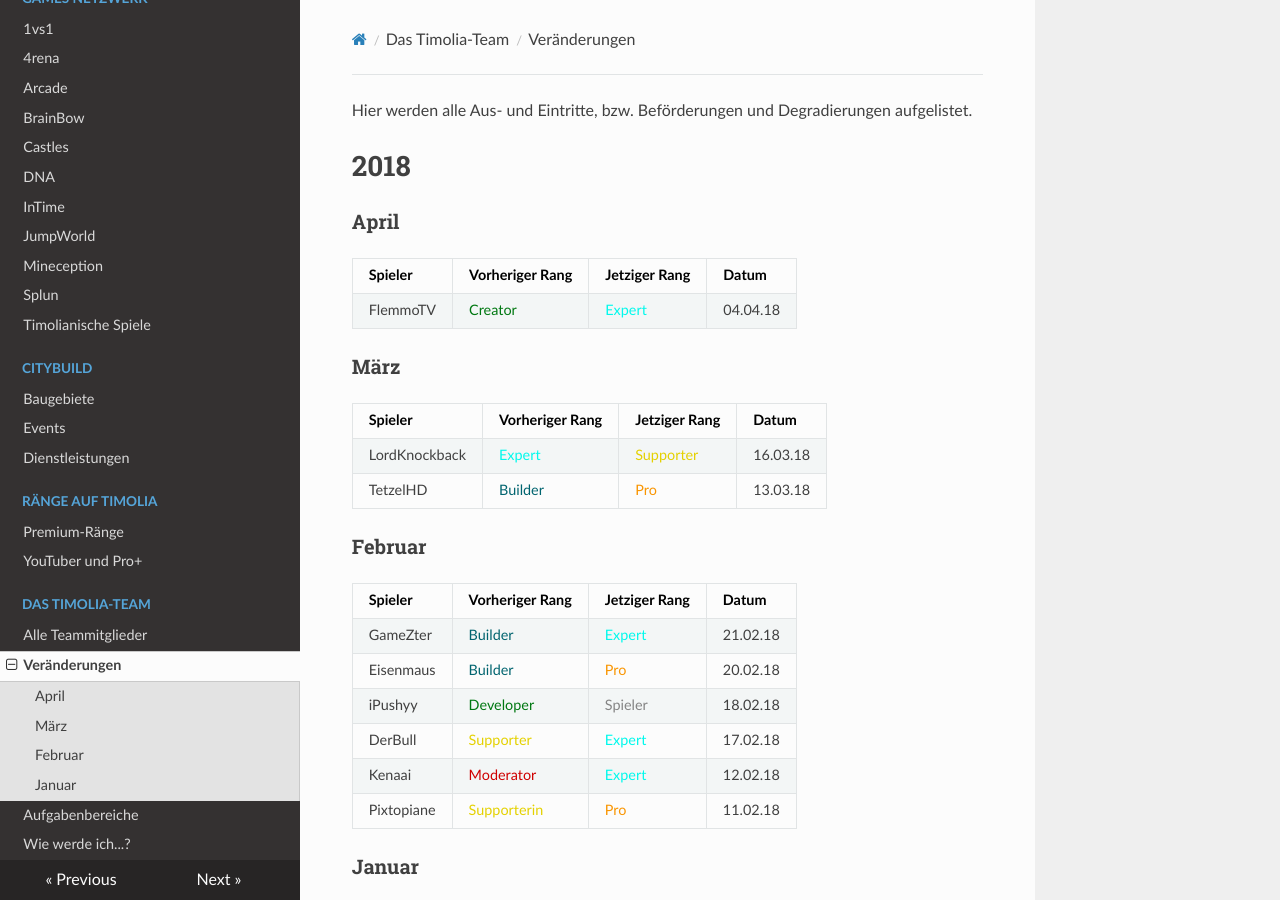
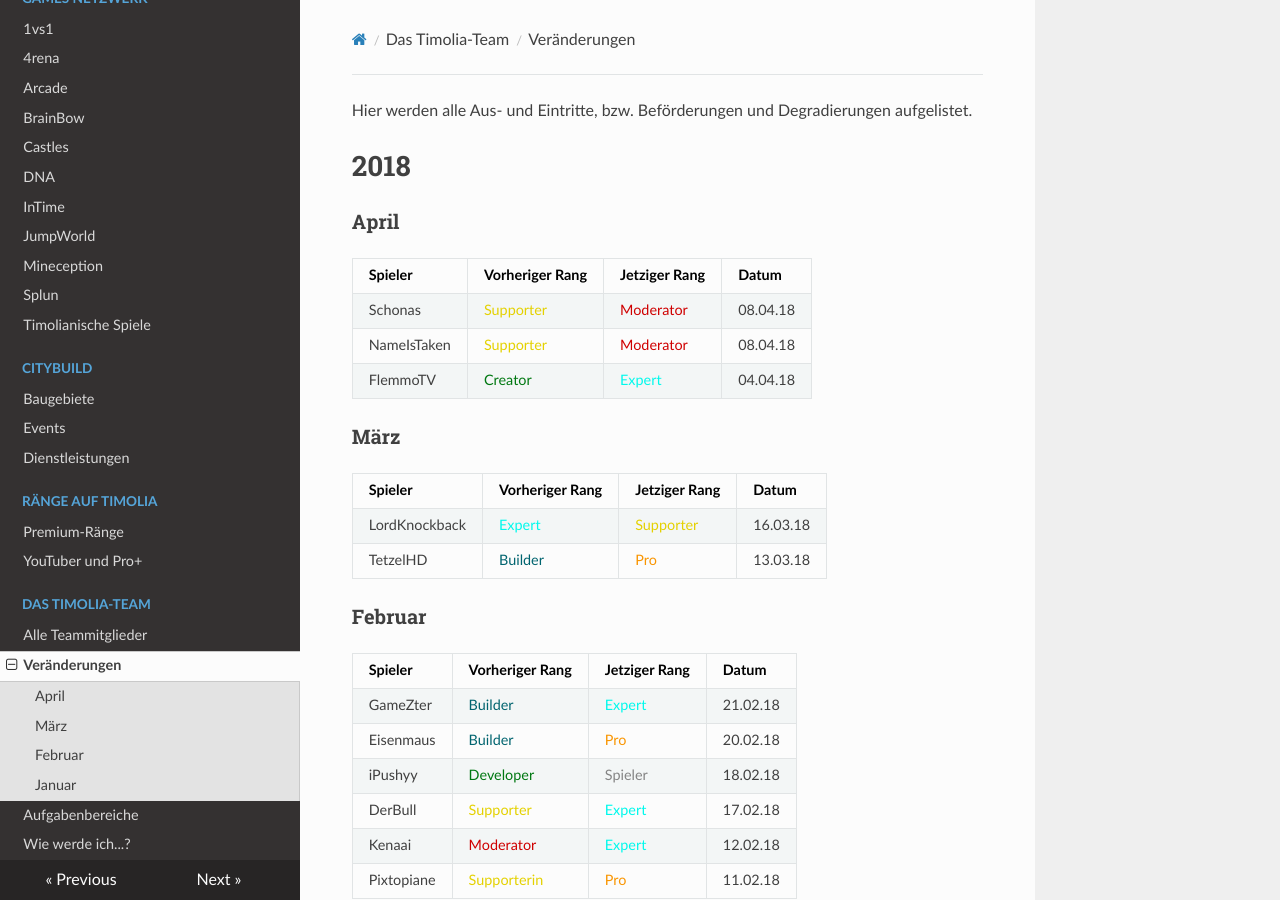
Before and after one commit to TimoliaDE/HowTo, an MkDocs documentation site: the page built from docs/team/changes.md, in a window 1280 px wide and 900 px high. Built offline with MkDocs 1.6.1, drawn with Linux system fonts in a browser that asks for light colours; nearby versions of some CDN libraries; old or Windows-style settings are respelled for this version of MkDocs.

Commit message:
Update changes.md

```diff
--- a/docs/team/changes.md
+++ b/docs/team/changes.md
@@ -5,6 +5,8 @@ Hier werden alle Aus- und Eintritte, bzw. Beförderungen und Degradierungen aufg
 ###<strong>April</strong>
 | Spieler | Vorheriger Rang | Jetziger Rang | Datum |
 | ------ | ------ | ------ | ------ |
+|Schonas | <span style="color:#E4D100">Supporter</span> | <span style="color:#CF0101">Moderator</span> | 08.04.18 |
+|NameIsTaken | <span style="color:#E4D100">Supporter</span> | <span style="color:#CF0101">Moderator</span> | 08.04.18 |
 |FlemmoTV | <span style="color:#007812">Creator</span> | <span style="color:#00F9EC">Expert</span> | 04.04.18 |
 
 ###<strong>März</strong>
```
